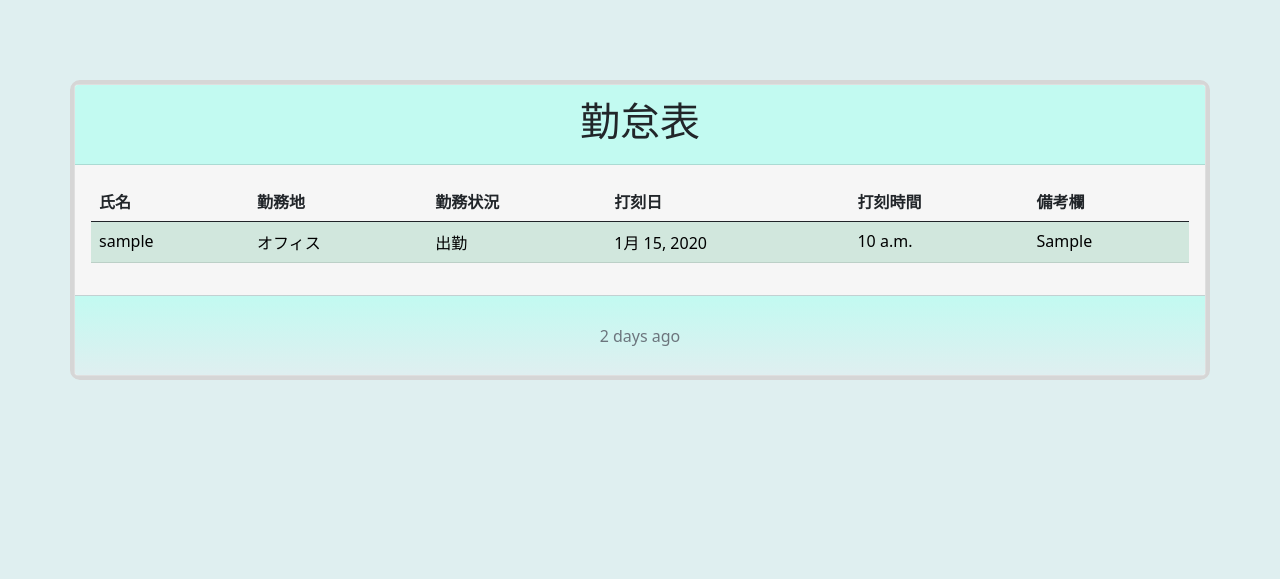
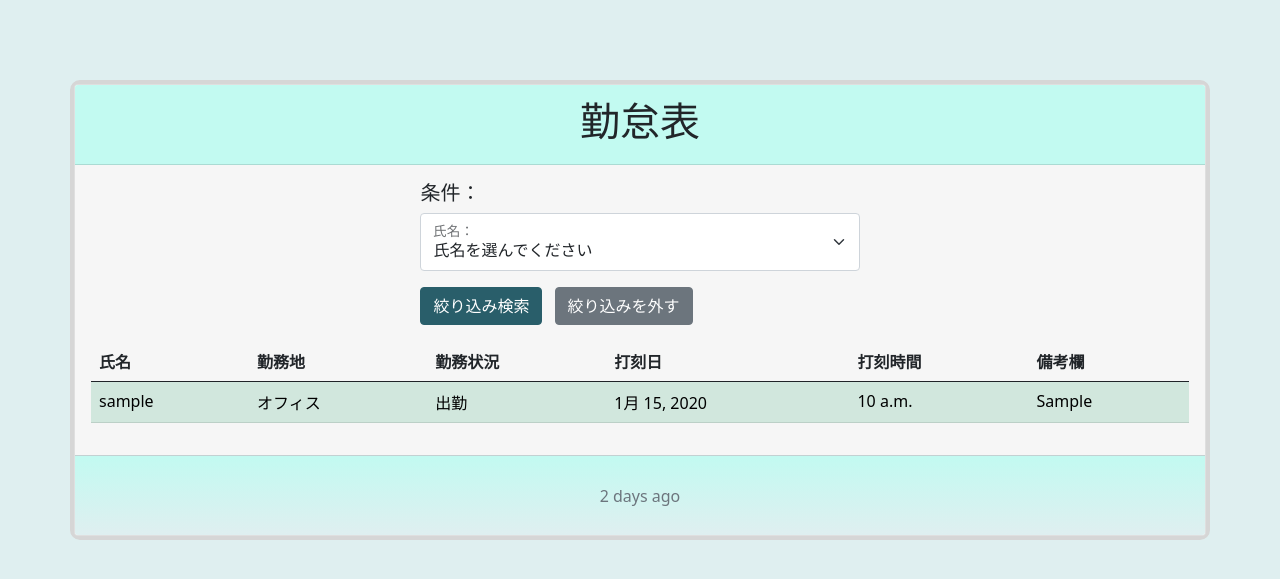
Before and after one commit to ryoma115/freee-attendance, a Django app: page /lists/ in a window 1280 px wide. Shown: the top 579 px of the page. Run offline with Django 3.2, Linux system fonts and the light colour scheme; a user stored in the database is signed in; tables that the repository leaves empty hold one stand-in row (values such as "Sample post"); some libraries are stand-ins or nearby versions.

Commit message:
#35 完了

```diff
--- a/attendance/static/css/main.css
+++ b/attendance/static/css/main.css
@@ -69,7 +69,14 @@ DFEFF0
 }
 
 .back-button:hover {
-  color: black;
+  background-color: #295E6A;
+  border-color: #295E6A;
+  color: #fff;
+}
+
+.attendance-filter-body {
+  margin: 0 auto;
+  width: 40%;
 }
 
 
--- a/attendance/templates/attendance/list.html
+++ b/attendance/templates/attendance/list.html
@@ -6,6 +6,25 @@
       <h1 class="card-title">勤怠表</h1>
     </div>
     <div class="card-body">
+      <div class="attendance-filter-body">
+        <h5 class="card-title">条件：</h5>
+      <form action="" method="get">
+        {% csrf_token %}
+          <p class="form-floating">
+            <select class="form-select" name="keyword">
+              <option selected="">氏名を選んでください</option>
+              {% for user in users %}
+                <option value="{{ user.id }}">{{ user }}</option>
+                {% endfor %}
+            </select>
+            <label for="id_in_out">氏名：</label>
+        </p>
+        <div>
+          <input type="submit" class="btn back-button" value="絞り込み検索" name="search">
+          <input type="button" class="btn btn-secondary" value="絞り込みを外す" onClick="location.href='../lists'">
+        </div>
+      </form>
+      </div>
       <table class="table">
         <thead>
           <tr>
--- a/attendance/views.py
+++ b/attendance/views.py
@@ -7,6 +7,7 @@ from datetime import datetime
 from django.utils import timezone
 from django.views import generic
 from django.contrib.auth.mixins import LoginRequiredMixin
+from django.contrib.auth.models import User
 # Create your views here.
 class IndexView(LoginRequiredMixin, View):
     def get(self, request):
@@ -47,8 +48,22 @@ class ResultView(LoginRequiredMixin, View):
 result = ResultView.as_view()
 
 class attendancesList(LoginRequiredMixin, generic.ListView):
-  model = SubmitAttendance
-  template_name = 'attendance/list.html'
-  context_object_name = 'attendances'
+    model = SubmitAttendance
+    template_name = 'attendance/list.html'
+    context_object_name = 'attendances'
+
+    def get_queryset(self, **kwargs):
+        queryset = super().get_queryset(**kwargs)
+        keyword = self.request.GET.get('keyword')
+        if keyword:
+            select_employee = User.objects.get(id=keyword)
+            queryset = queryset.filter(employee=select_employee)
+        # keywordが取得できない場合
+        return queryset
+
+    def get_context_data(self, **kwargs):
+        context = super().get_context_data(**kwargs)
+        context['users'] = User.objects.all()
+        return context
 
 attendancesList = attendancesList.as_view()
```
